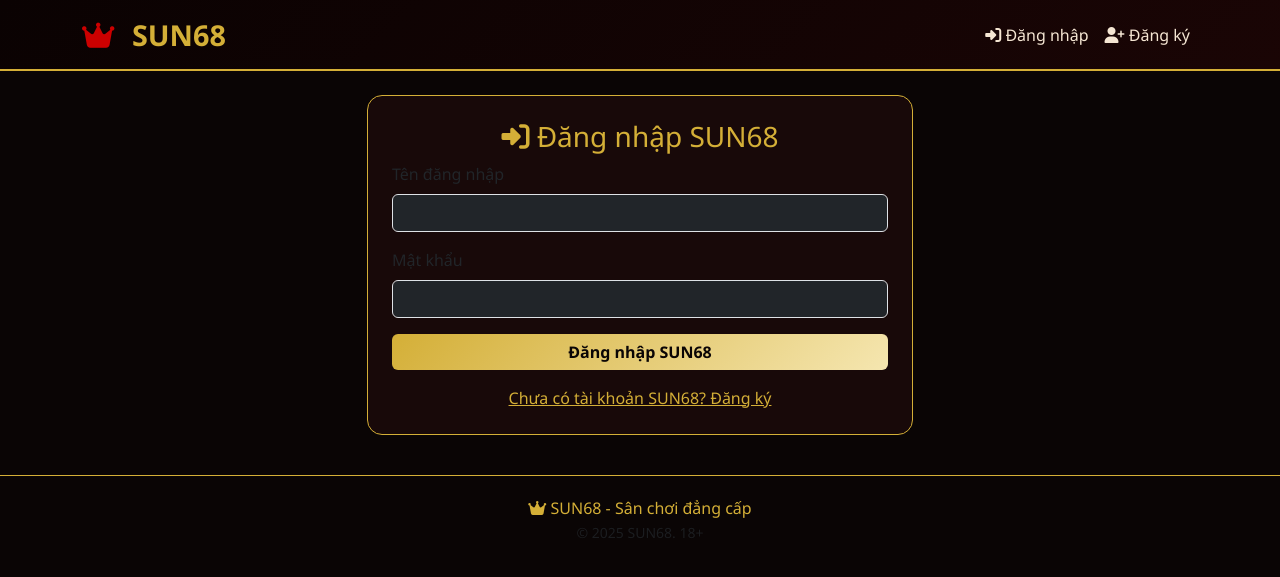
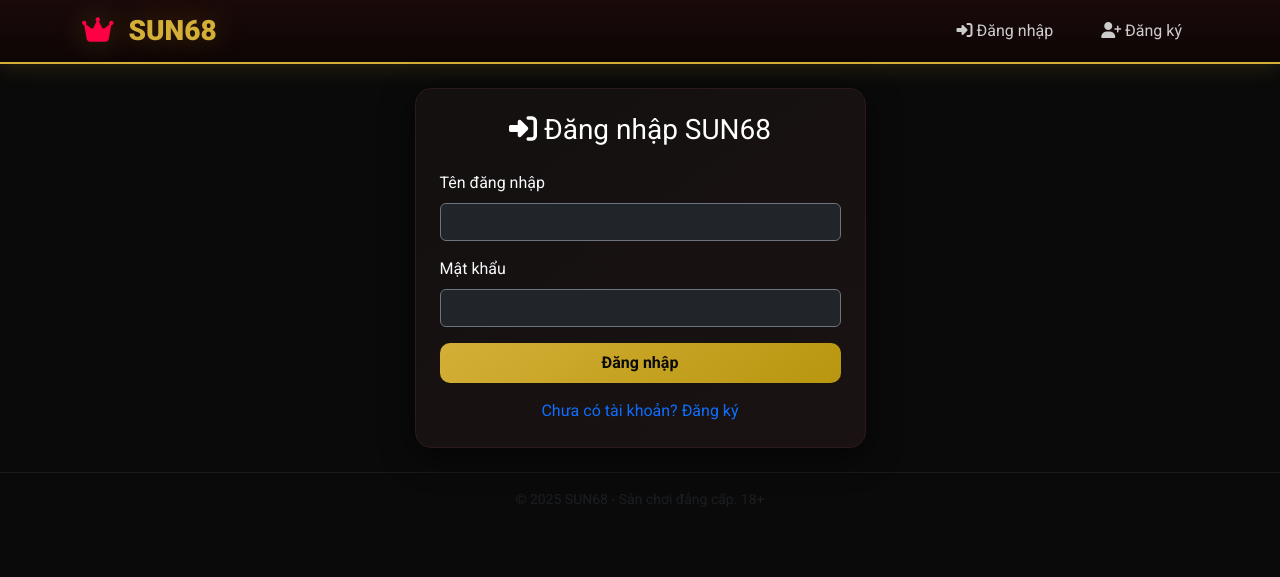
Before and after one commit to cvan3k-dev/SUN68, a Flask app: page /login in a window 1280 px wide. Shown: the top 577 px of the page. Run offline with Flask 3, Linux system fonts and the light colour scheme; parts of the project's set-up code (start-up, migrations or seed data) failed here and were passed over.

Commit message:
Update login.html

```diff
--- a/app/templates/login.html
+++ b/app/templates/login.html
@@ -1,25 +1,29 @@
-{% extends "layout.html" %}
+{% extends "base.html" %}
 
-{% block title %}Đăng nhập SUN68{% endblock %}
+{% block title %}Đăng nhập{% endblock %}
 
 {% block content %}
 <div class="row justify-content-center">
-    <div class="col-md-6">
-        <div class="card p-4">
-            <h3 class="text-center text-gold"><i class="fas fa-sign-in-alt"></i> Đăng nhập SUN68</h3>
+    <div class="col-md-5">
+        <div class="card-sun p-4">
+            <h3 class="text-center text-gold mb-4">
+                <i class="fas fa-sign-in-alt"></i> Đăng nhập SUN68
+            </h3>
             <form method="POST">
                 <div class="mb-3">
-                    <label class="form-label">Tên đăng nhập</label>
-                    <input type="text" name="username" class="form-control bg-dark text-light" required>
+                    <label class="form-label text-light">Tên đăng nhập</label>
+                    <input type="text" name="username" class="form-control bg-dark text-light border-secondary" required>
                 </div>
                 <div class="mb-3">
-                    <label class="form-label">Mật khẩu</label>
-                    <input type="password" name="password" class="form-control bg-dark text-light" required>
+                    <label class="form-label text-light">Mật khẩu</label>
+                    <input type="password" name="password" class="form-control bg-dark text-light border-secondary" required>
                 </div>
-                <button type="submit" class="btn btn-gold w-100">Đăng nhập SUN68</button>
+                <button type="submit" class="btn-gold w-100 py-2">Đăng nhập</button>
             </form>
             <div class="text-center mt-3">
-                <a href="{{ url_for('register') }}" class="text-gold">Chưa có tài khoản SUN68? Đăng ký</a>
+                <a href="{{ url_for('register') }}" class="text-gold" style="text-decoration:none;">
+                    Chưa có tài khoản? Đăng ký
+                </a>
             </div>
         </div>
     </div>
```
